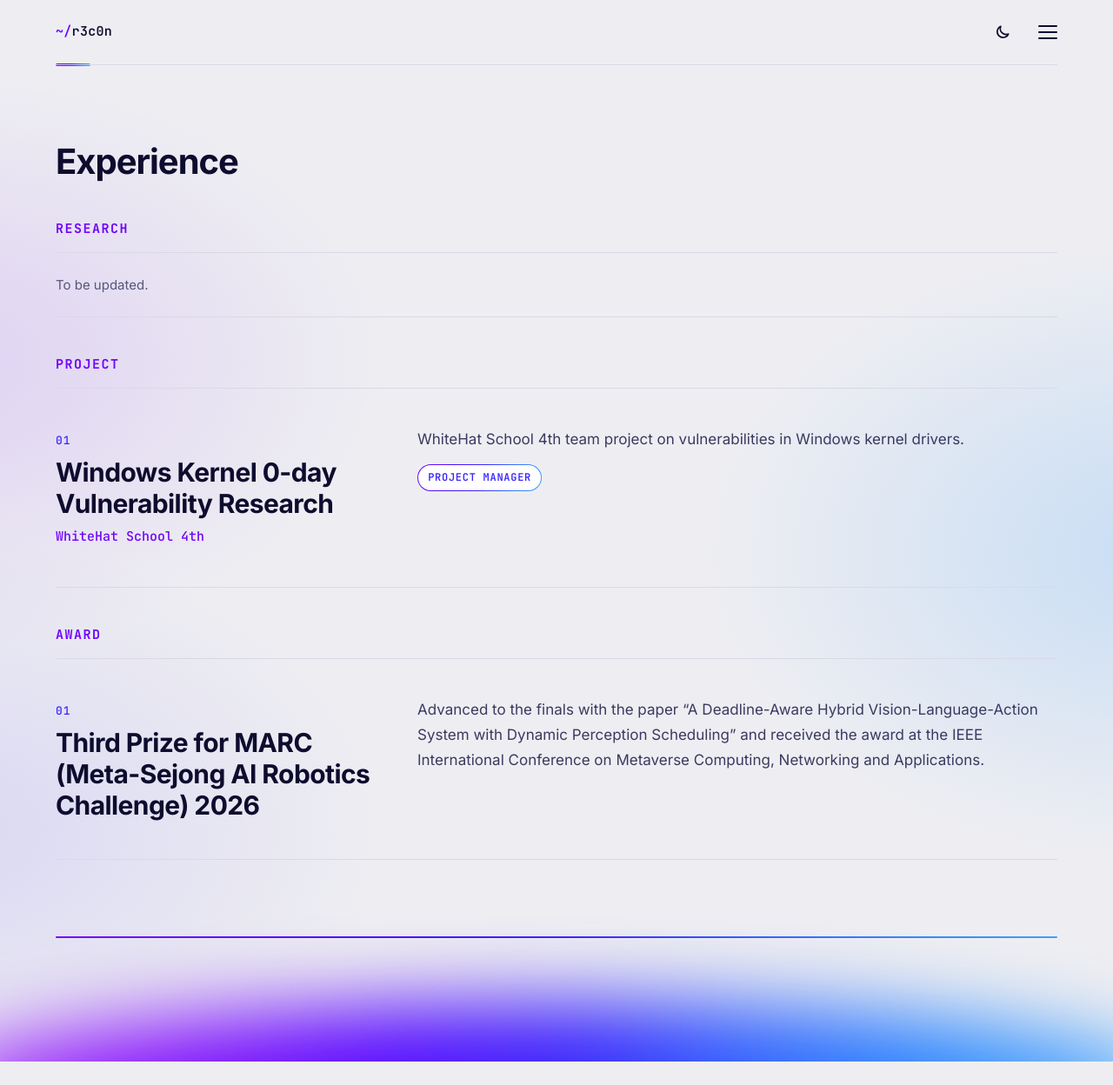
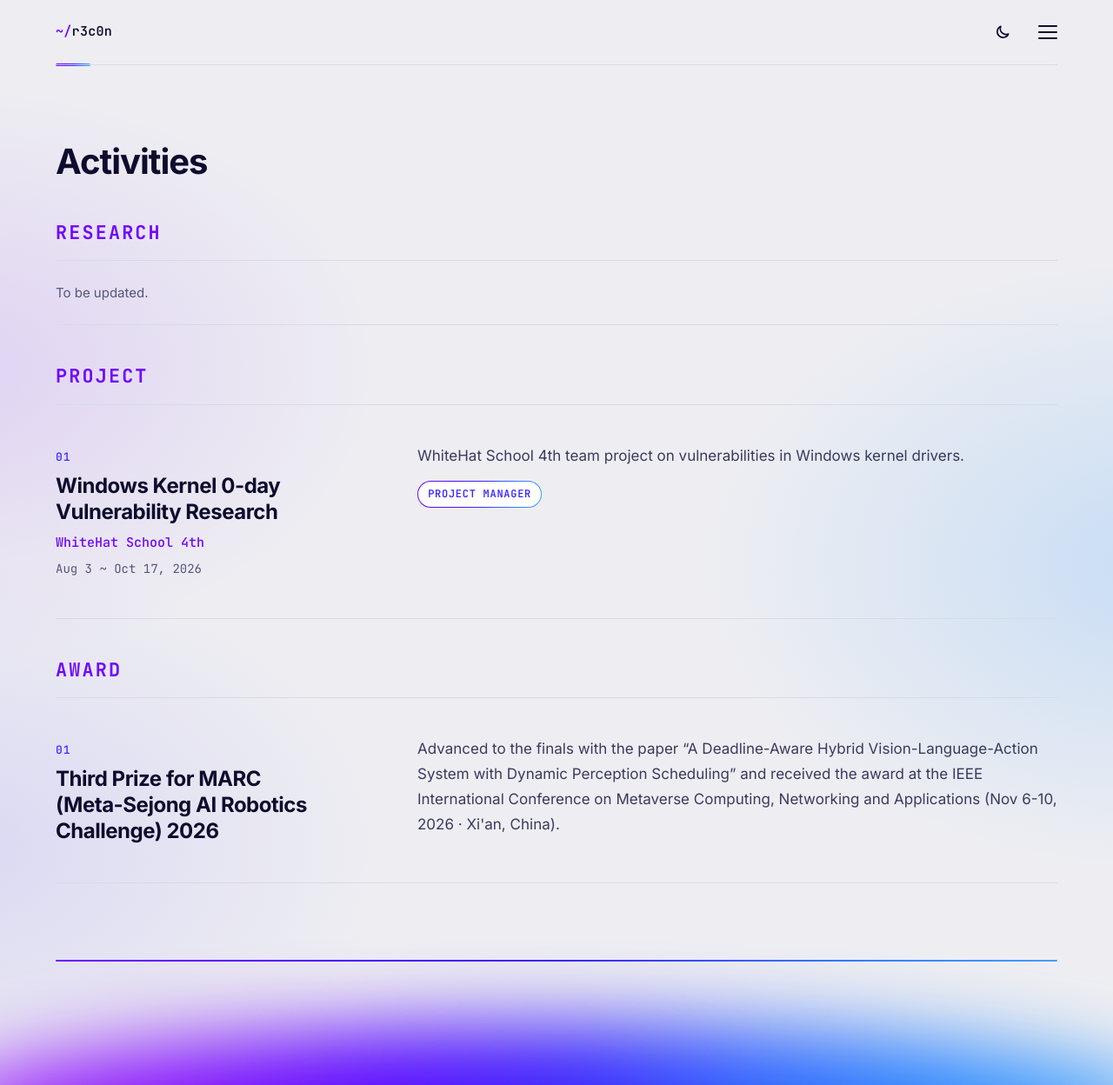
Before and after one commit to jhlee0507/jhlee0507.github.io, a Jekyll site: the page built from activities/index.html, in a window 1280 px wide. Shown: the whole page at 87% size. Built offline with Jekyll 4.4.1, drawn with Linux system fonts in a browser that asks for light colours; before the commit the page ends 1221 px from its top, so only the background shows below that.

Commit message:
Rename Experience to Activities and adjust its headings

```diff
--- a/_data/experience.yml
+++ b/_data/activities.yml
@@ -1,6 +1,7 @@
-# The Experience page: categories in the order shown, each with its entries under `list`.
+# The Activities page: categories in the order shown, each with its entries under `list`.
 # A category with an empty list (`list: []`) still shows its heading, with a short placeholder line.
-# Per entry: `title`, `summary`, and optionally `org` (the line under the title) and `role` (a badge).
+# Per entry: `title`, `summary`, and optionally `org` (the line under the title), `when` (the period,
+# written as it should read) and `role` (a badge).
 - category: Research
   list: []
 
@@ -8,6 +9,7 @@
   list:
     - title: Windows Kernel 0-day Vulnerability Research
       org: WhiteHat School 4th
+      when: Aug 3 ~ Oct 17, 2026
       summary: WhiteHat School 4th team project on vulnerabilities in Windows kernel drivers.
       role: Project Manager
 
@@ -17,4 +19,4 @@
       summary: >-
         Advanced to the finals with the paper “A Deadline-Aware Hybrid Vision-Language-Action System with
         Dynamic Perception Scheduling” and received the award at the IEEE International Conference on
-        Metaverse Computing, Networking and Applications.
+        Metaverse Computing, Networking and Applications (Nov 6-10, 2026 · Xi'an, China).
--- a/_data/nav.yml
+++ b/_data/nav.yml
@@ -6,9 +6,9 @@
 - key: about
   label: About
   url: /about/
-- key: experience
-  label: Experience
-  url: /experience/
+- key: activities
+  label: Activities
+  url: /activities/
 - key: cve
   label: CVE
   url: /cve/
--- a/_layouts/default.html
+++ b/_layouts/default.html
@@ -12,7 +12,7 @@
    if the visitor chose it before, so the page never flashes light first. On the main page it also
    forwards the old single-page links (#about, #research, #cve) to their new pages. It sits above the stylesheets
    so that the forward does not wait for them. */
-(function(d){d.className+=' js';try{if(localStorage.getItem('theme')==='dark')d.setAttribute('data-theme','dark')}catch(e){}{% if page.key == 'home' %}function go(){var to={'#about':'about/','#research':'experience/','#cve':'cve/'}[location.hash];if(to)location.replace('{{ '/' | relative_url }}'+to)}go();addEventListener('hashchange',go);{% endif %}})(document.documentElement);
+(function(d){d.className+=' js';try{if(localStorage.getItem('theme')==='dark')d.setAttribute('data-theme','dark')}catch(e){}{% if page.key == 'home' %}function go(){var to={'#about':'about/','#research':'activities/','#cve':'cve/'}[location.hash];if(to)location.replace('{{ '/' | relative_url }}'+to)}go();addEventListener('hashchange',go);{% endif %}})(document.documentElement);
 </script>
 <link rel="preconnect" href="https://fonts.googleapis.com">
 <link rel="preconnect" href="https://fonts.gstatic.com" crossorigin>
--- a/experience/index.html
+++ b/activities/index.html
@@ -1,15 +1,15 @@
 ---
 layout: default
-key: experience
-title: Experience
+key: activities
+title: Activities
 ---
-<section class="experience" id="experience" aria-labelledby="h-experience">
+<section class="activities" id="activities" aria-labelledby="h-activities">
   <div class="grid">
     <div class="sec-head">
-      <h1 id="h-experience">Experience</h1>
+      <h1 id="h-activities">Activities</h1>
     </div>
   </div>
-  {%- for group in site.data.experience %}
+  {%- for group in site.data.activities %}
   <div class="cat">
     <h2 id="cat-{{ group.category | slugify }}">{{ group.category | escape }}</h2>
     {%- if group.list.size > 0 %}
@@ -21,6 +21,9 @@ title: Experience
           <h3>{{ item.title | escape }}</h3>
           {%- if item.org %}
           <p class="sub">{{ item.org | escape }}</p>
+          {%- endif %}
+          {%- if item.when %}
+          <p class="when">{{ item.when | escape }}</p>
           {%- endif %}
         </div>
         <div class="body">
--- a/assets/css/site.css
+++ b/assets/css/site.css
@@ -274,11 +274,11 @@ h2,.sec-head h1{margin:0;font-size:clamp(1.75rem,3.2vw,2.5rem);line-height:1.15;
 .timeline .c1{--c1:var(--blue);--c2:var(--sky)}
 .timeline .c2{--c1:#5a0cfe;--c2:var(--blue)}
 
-/* experience: a heading per category, then its rows */
-.experience .grid{display:block}
-.experience .sec-head{margin-bottom:1rem}
+/* activities: a heading per category, then its rows */
+.activities .grid{display:block}
+.activities .sec-head{margin-bottom:1rem}
 .cat{margin-top:2.75rem}
-.cat h2{margin:0 0 1rem;font-family:var(--mono);font-size:.9375rem;line-height:1.4;font-weight:700;letter-spacing:.1em;text-transform:uppercase;color:var(--accent-2)}
+.cat h2{margin:0 0 1rem;font-family:var(--mono);font-size:clamp(1.125rem,1.7vw,1.375rem);line-height:1.4;font-weight:700;letter-spacing:.1em;text-transform:uppercase;color:var(--accent-2)}
 .cat .empty{margin:0;padding:1.5rem 0;border-top:1px solid var(--rule);border-bottom:1px solid var(--rule);font-size:.9375rem;color:var(--muted)}
 .proj{list-style:none;margin:0;padding:0;counter-reset:p}
 .proj > li{
@@ -294,8 +294,9 @@ h2,.sec-head h1{margin:0;font-size:clamp(1.75rem,3.2vw,2.5rem);line-height:1.15;
 }
 .proj .idx{font-family:var(--mono);font-size:.8125rem;font-weight:500;letter-spacing:.08em;color:var(--accent)}
 .proj .idx::before{counter-increment:p;content:"0" counter(p)}
-.proj h3{margin:.35rem 0 0;font-size:clamp(1.375rem,2.4vw,1.875rem);line-height:1.2;letter-spacing:-.02em;font-weight:700;text-wrap:balance;color:var(--ink)}
+.proj h3{margin:.35rem 0 0;font-size:clamp(1.1875rem,1.9vw,1.5rem);line-height:1.25;letter-spacing:-.02em;font-weight:700;text-wrap:balance;color:var(--ink)}
 .proj .sub{margin:.5rem 0 0;color:var(--accent-2);font-size:.9375rem;font-weight:500;font-family:var(--mono)}
+.proj .when{margin:.3rem 0 0;font-family:var(--mono);font-size:.875rem;color:var(--muted)}
 .proj .body p{margin:0;font-size:1.0625rem;line-height:1.7;color:var(--ink-2)}
 .proj .body p + p{margin-top:.75rem}
 .proj .role{display:inline-block;margin-top:.9rem;padding:.25rem .7rem;border:1px solid transparent;border-radius:999px;background:linear-gradient(var(--paper),var(--paper)) padding-box,var(--grad) border-box;font-family:var(--mono);font-size:.75rem;font-weight:600;letter-spacing:.06em;text-transform:uppercase;color:var(--accent)}
```
Also changed, not shown: projects/index.html (+5 -5 lines), README.md.
